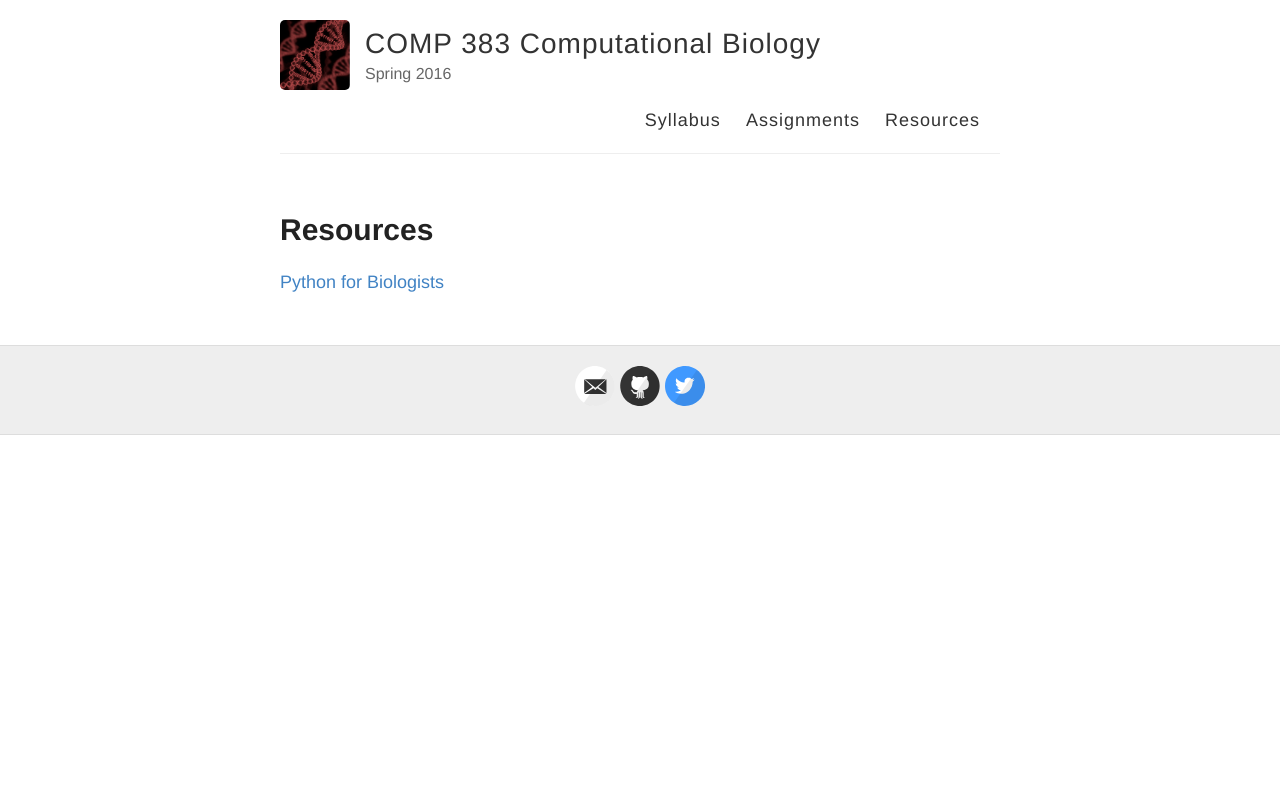
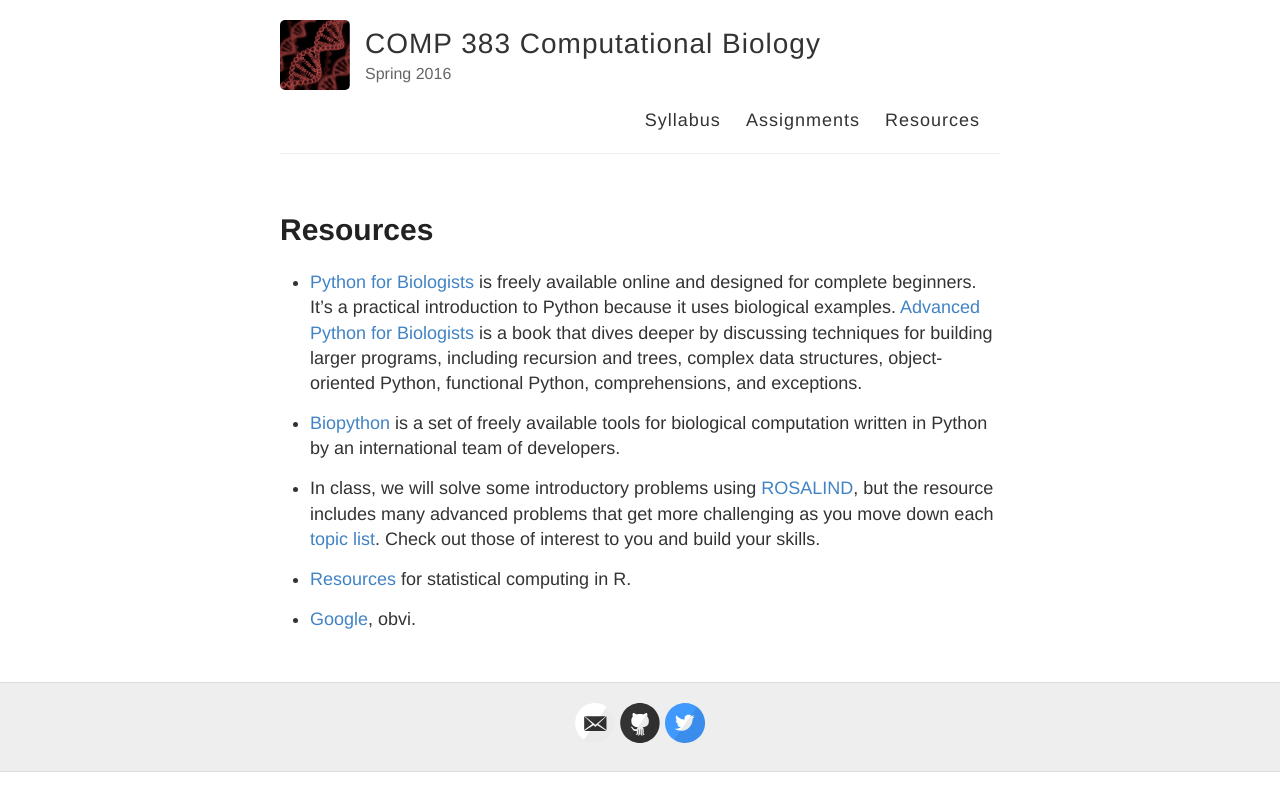
Before and after one commit to hwheeler01/CompBio, a Jekyll site: the page built from resources.md, in a window 1280 px wide. Shown: the top 811 px of the page. Built offline with Jekyll 4.4.1, drawn with Linux system fonts in a browser that asks for light colours; Markdown is read by kramdown in place of the engine named in the settings.

Commit message:
update site

```diff
--- a/resources.md
+++ b/resources.md
@@ -4,4 +4,12 @@ title: Resources
 permalink: /resources/
 ---
 
-<a href="http://pythonforbiologists.com/index.php/introduction-to-python-for-biologists/">Python for Biologists</a>
+- <a href="http://pythonforbiologists.com/index.php/introduction-to-python-for-biologists/">Python for Biologists</a> is freely available online and designed for complete beginners. It's a practical introduction to Python because it uses biological examples. <a href="http://pythonforbiologists.com/index.php/books/">Advanced Python for Biologists</a> is a book that dives deeper by discussing techniques for building larger programs, including recursion and trees, complex data structures, object-oriented Python, functional Python, comprehensions, and exceptions.
+
+- <a href="http://biopython.org/wiki/Biopython">Biopython</a> is a set of freely available tools for biological computation written in Python by an international team of developers.
+
+- In class, we will solve some introductory problems using <a href="http://rosalind.info/">ROSALIND</a>, but the resource includes many advanced problems that get more challenging as you move down each <a href="http://rosalind.info/problems/topics/">topic list</a>. Check out those of interest to you and build your skills.
+
+- <a href="https://www.biostars.org/p/123728/">Resources</a> for statistical computing in R.
+
+- <a href="https://www.google.com/">Google</a>, obvi.
--- a/vcf_parser.html
+++ b/vcf_parser.html
@@ -69,7 +69,7 @@ img {
 <p>For better or worse, new file formats are developed frequently in computational biology, often every time a new method or software is released (see <a href="https://www.biostars.org/p/55351/" class="uri">https://www.biostars.org/p/55351/</a>). Thus, as budding computational biologists, you will often be tasked with converting files from one format to another in order to try out a shiny new method on your data. If you’re lucky, someone will have written and posted a script to do exactly what you want. Often, however, it is quicker/safer/easier to write your own script. For this assignment, you are given the “real life” task of coverting imputed genotype data into a format appropriate for a new gene-based association method called PrediXcan. Write a script in Python that does the following:</p>
 <p><strong>Input:</strong> <code>*vcf.gz</code> file of imputed genotypes. VCF (variant call format) is a text file format (most likely stored in a compressed manner). It contains meta-information lines, a header line, and then data lines each containing information about a position in the genome.</p>
 <p><strong>Output:</strong> Genotype dosage file for PrediXcan.</p>
-<p>For <a href="https://github.com/hakyimlab/PrediXcan/tree/master/Software">PrediXcan</a>, genotype dosage files are expected to be compressed files in the format below. Note: there is no header row in the dosage file, the comments just describe what is in the columns, the dosage file begins with the first SNP entry (the line starting with chr1 below).</p>
+<p>For <a href="https://github.com/hakyimlab/PrediXcan/tree/master/Software">PrediXcan</a>, genotype dosage files are expected to be compressed files in the format below. Note: there is no header row in the dosage file, the comments just describe what is in the columns, the dosage file begins with the first SNP entry (the line starting with <code>chr1</code> below).</p>
 <pre><code># chr1.dosage.txt.gz sample content, made up of the following columns:
 # chr rsid position Allele1 tAllele2 tAlleleFrequency tdosage1 ... tdosage_n
 #
```
Also changed, not shown: assignments.md (+2 -2 lines), syllabus.md (+1 -1 lines).
